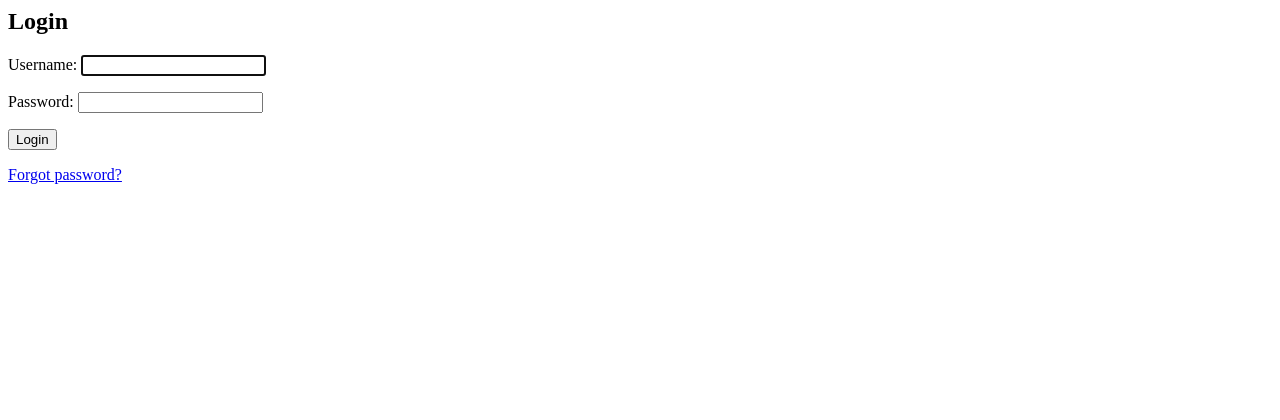
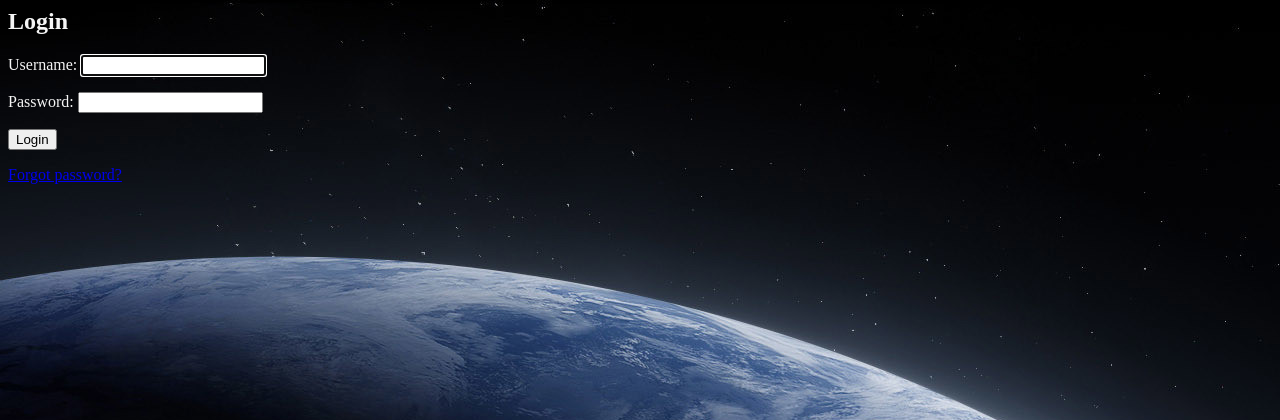
Before and after one commit to teenteennnii/ku-polls, a Django app: page /accounts/login/ in a window 1280 px wide. Shown: the top 420 px of the page. Run offline with Django 4.2, Linux system fonts and the light colour scheme.

Commit message:
add style

```diff
--- a/polls/static/polls/style.css
+++ b/polls/static/polls/style.css
@@ -9,7 +9,15 @@ h1 {
     color: whitesmoke;
 }
 
+h2 {
+    color: whitesmoke;
+}
+
 label {
+    color: whitesmoke;
+}
+
+table {
     color: whitesmoke;
 }
 
--- a/polls/templates/registration/login.html
+++ b/polls/templates/registration/login.html
@@ -1,3 +1,7 @@
+{% load static %}
+
+<link rel="stylesheet" href="{% static 'polls/style.css' %}">
+
 <html>
 <body>
 <h2>Login</h2>
```
